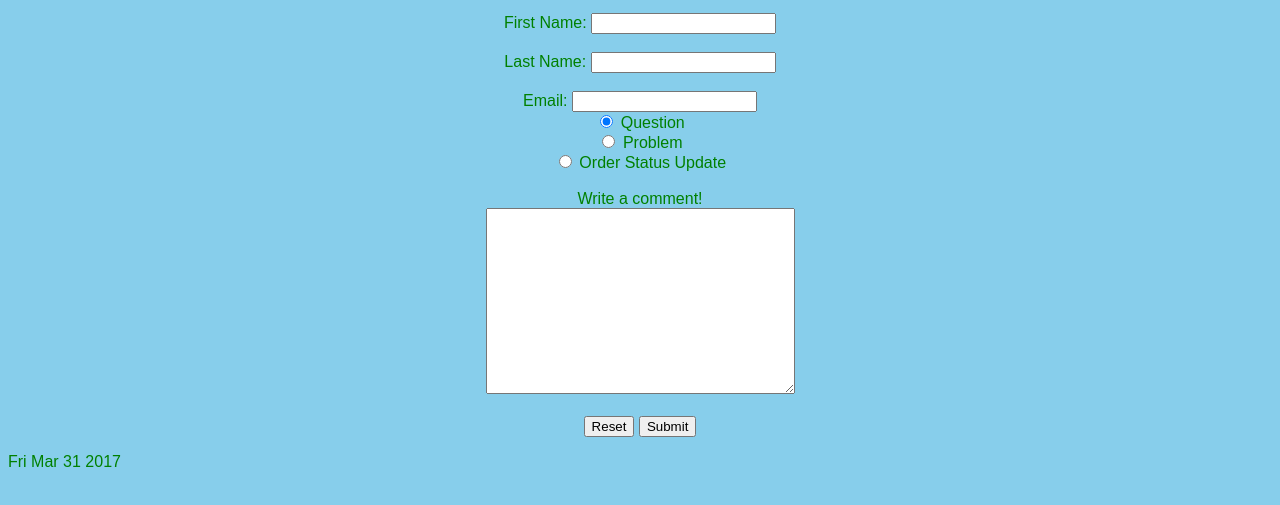
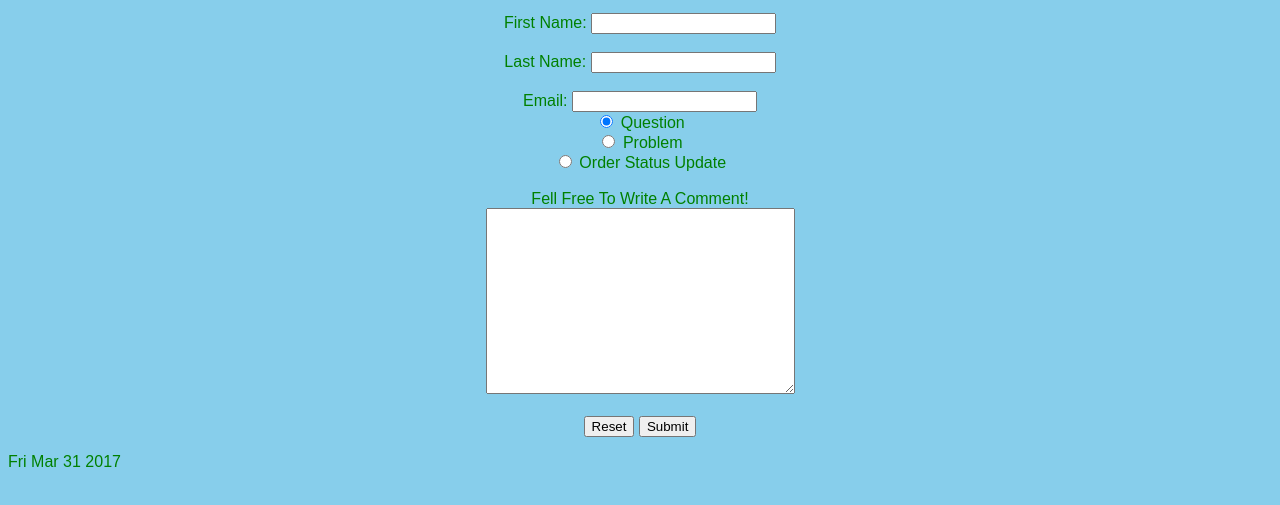
Before and after one commit to cammaratavinny/cammaratavinny.github.io, a plain HTML site: page contactuspage.html in a window 1280 px wide. Shown: the part 133-638 px from the top of the page. Drawn offline with Linux system fonts and the light colour scheme.

Commit message:
comnet ords

```diff
--- a/contactuspage.html
+++ b/contactuspage.html
@@ -46,7 +46,7 @@
 				<input type="radio" name="inputtype" value="Order Status Update"> Order Status Update
 				<br>
 				<br>
-								Write a comment!
+								Fell Free To Write A Comment!
 
 				<br>
 				<textarea name "comment" rows = "12" cols="36"> </textarea>
```
